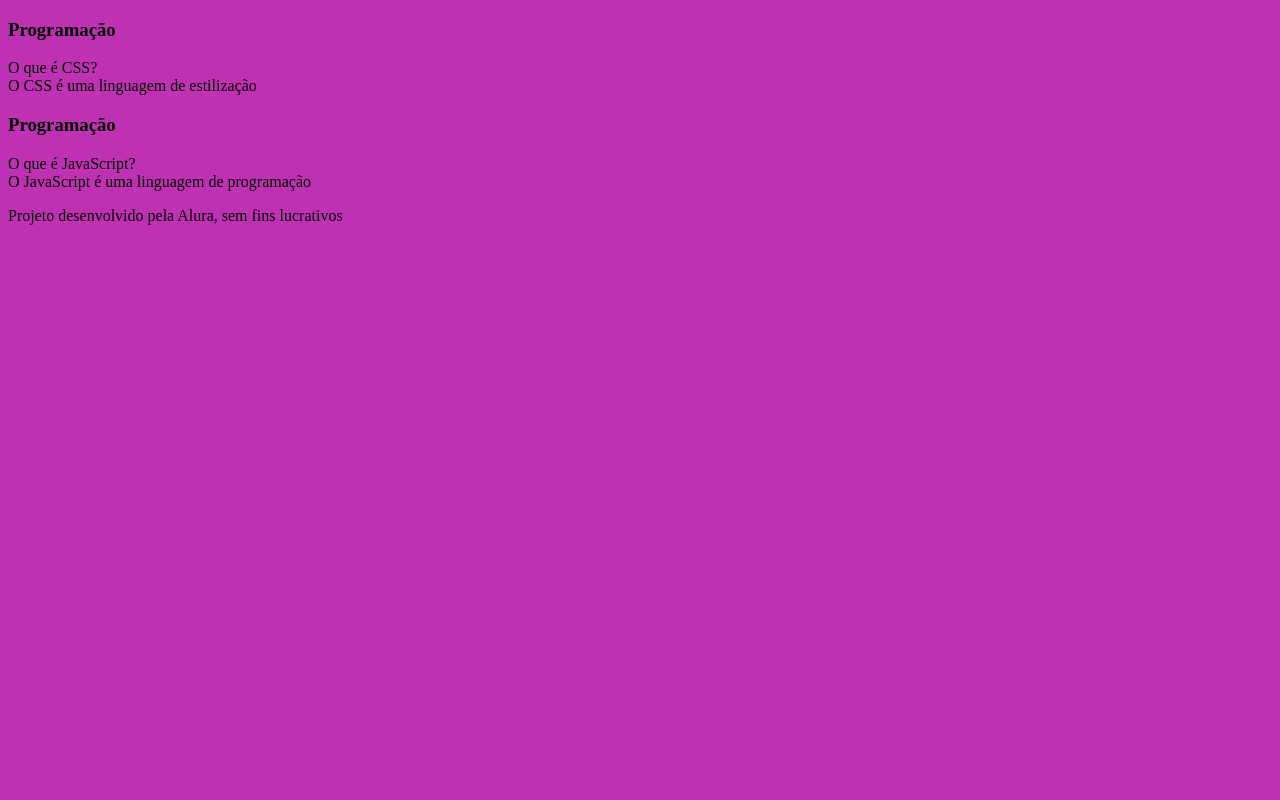
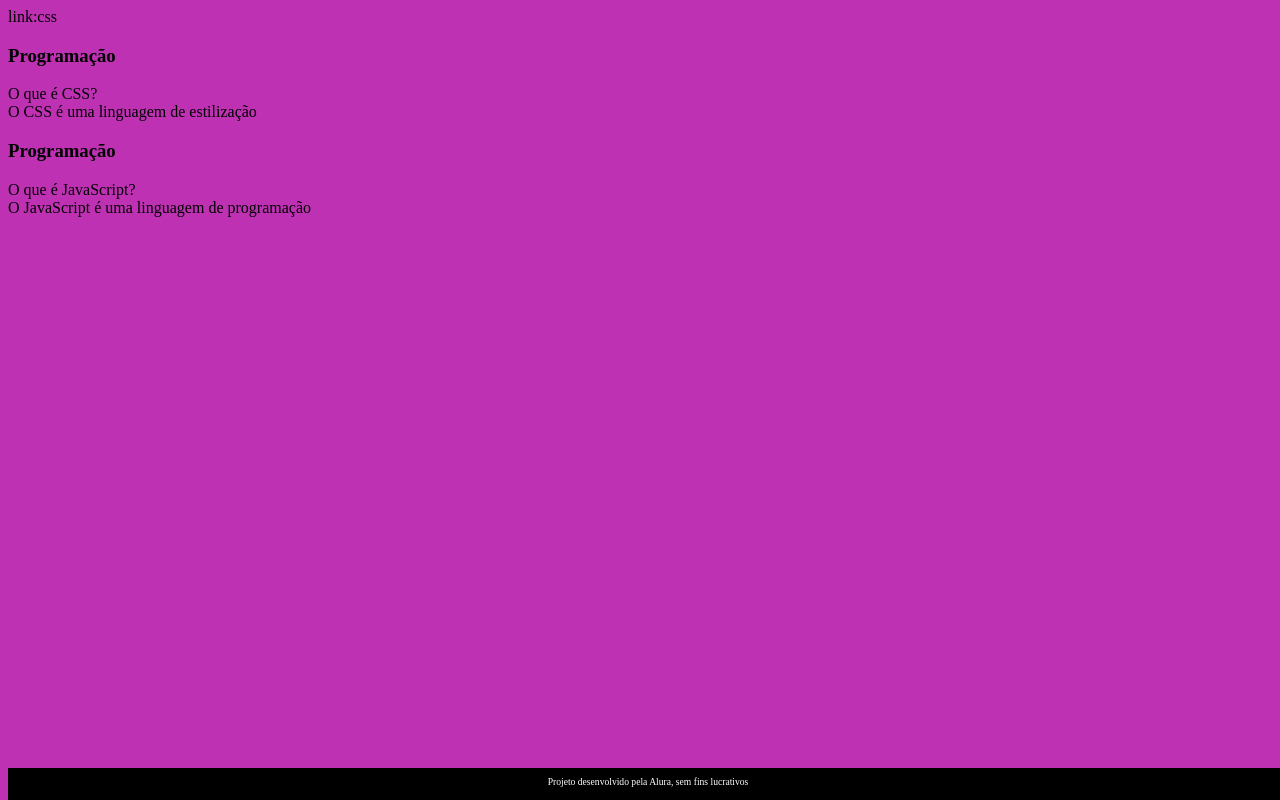
Before and after one commit to bekznn/flashcard, a plain HTML site: page index.html in a window 1280 px wide. Drawn offline with Linux system fonts and the light colour scheme; files that its build step writes are made by us from their sources.

Commit message:
Add files via upload

```diff
--- a/index.html
+++ b/index.html
@@ -3,6 +3,7 @@
 <head>
     <meta charset="UTF-8">
     <meta name="viewport" content="width=device-width, initial-scale=1.0">
+    link:css
     <link rel="stylesheet" href="assets/style.css">
     <title>Flashcard</title>
 </head>
--- a/style.css
+++ b/style.css
@@ -1,3 +1,17 @@
 body {
     background-color: rgb(190, 49, 179);
+     font-family: Bai Jamjuree;
 }
+footer {
+    background-color: black;
+    color: white;
+     position: fixed;
+    bottom: 0;
+        width: 100%;
+         height: 2rem;
+}
+footer p {
+    text-align: center;
+    font-size: 0.6rem;
+    margin-top: 0.5rem;
+}
```
